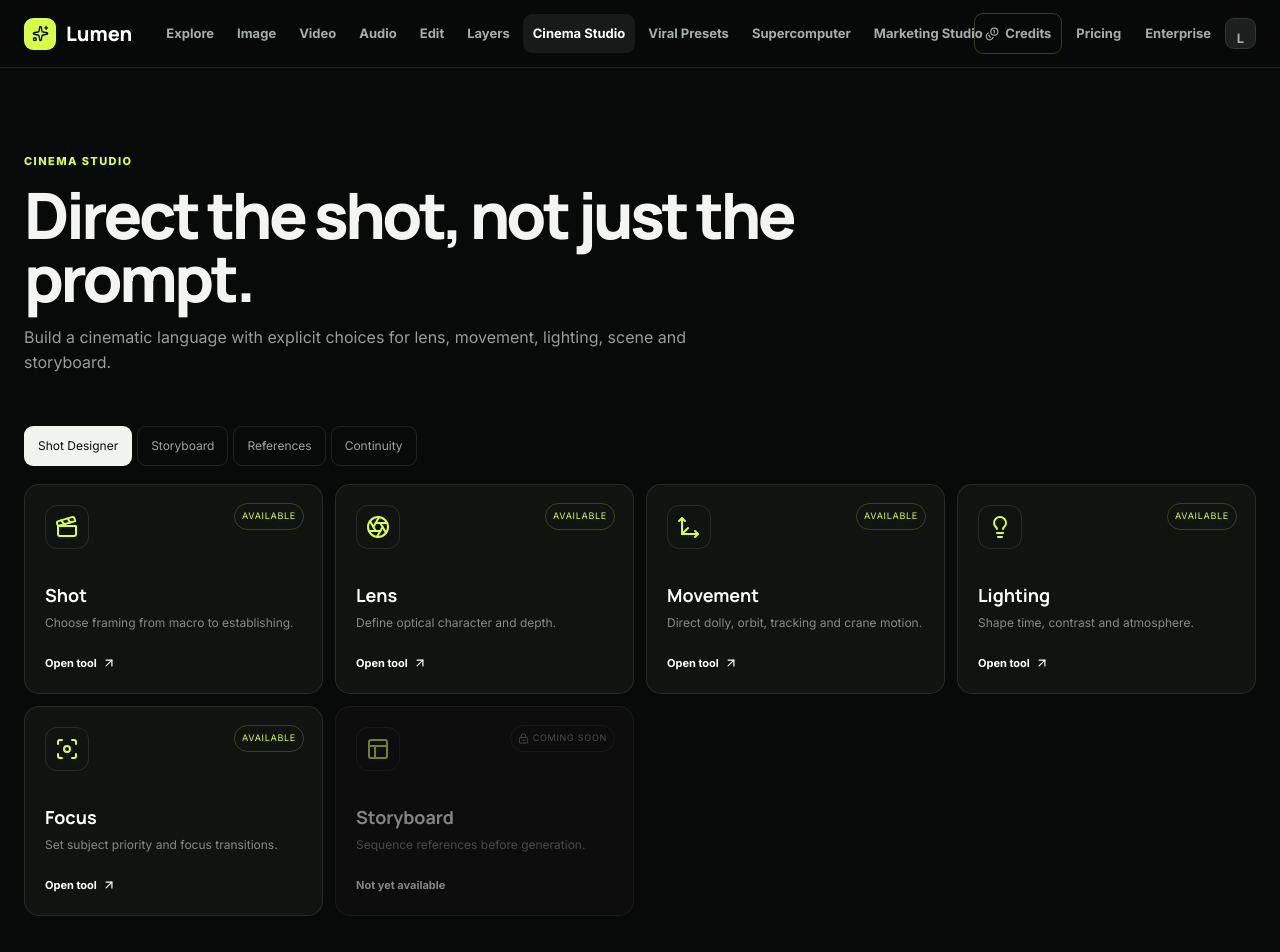
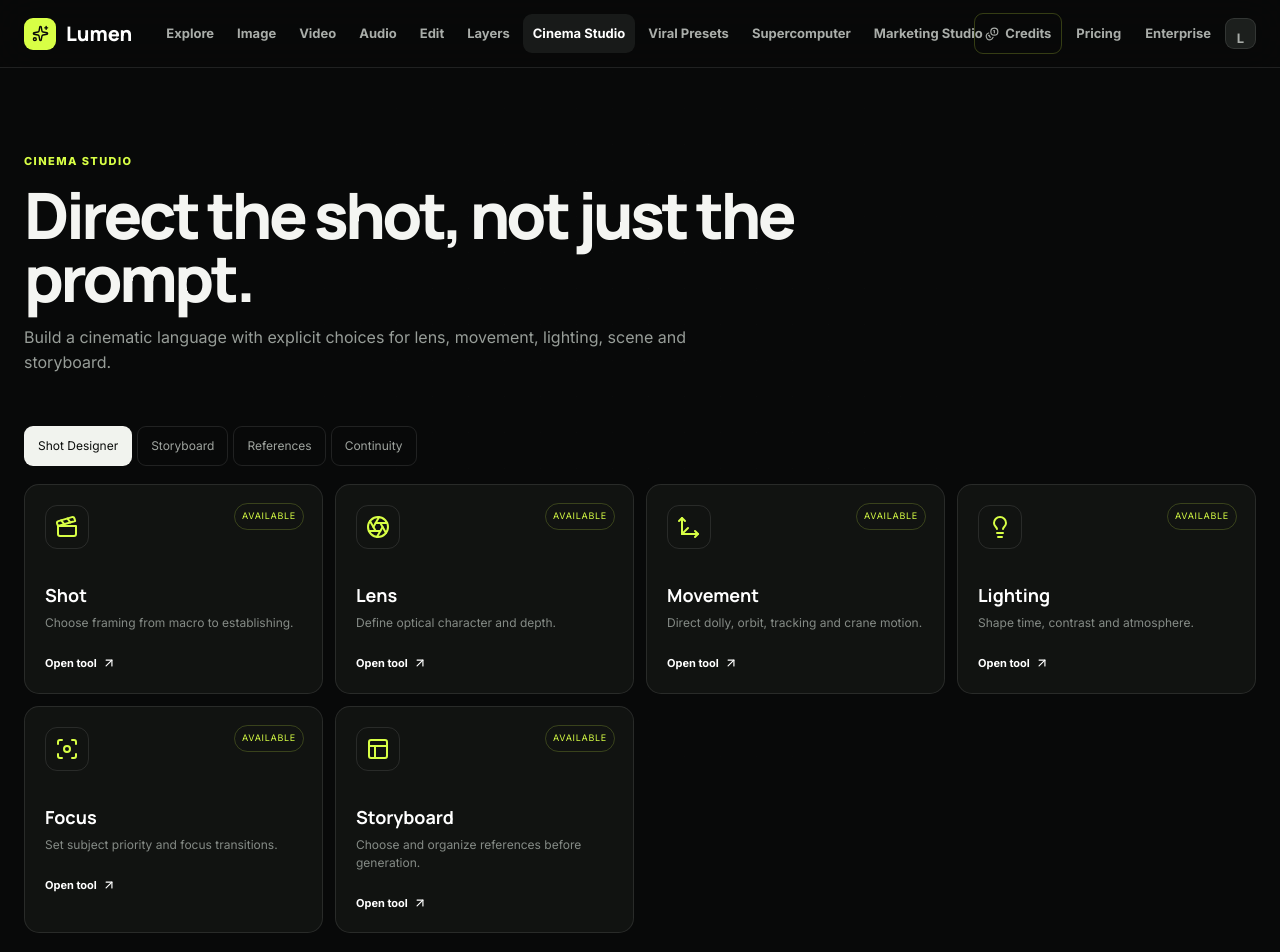
Before and after one commit to aalgume2-ship-it/auto-publisher-ai, a Next.js app in the folder apps/web/: page /cinema in a window 1280 px wide. Shown: the top 952 px of the page. Built offline with nearby package versions, Linux system fonts and the light colour scheme.

Commit message:
fix(web): wire cinema controls to working production tools

```diff
--- a/apps/web/src/app/cinema/page.tsx
+++ b/apps/web/src/app/cinema/page.tsx
@@ -1,2 +1,24 @@
-import { Aperture, Clapperboard, Focus, Lightbulb, Move3d, PanelsTopLeft } from 'lucide-react';import {PlatformShell,PageHero,ToolCard,SectionRail} from '../../components/creative/CreativePlatform';import {rails} from '../../components/creative/catalog';
-export default function Cinema(){return <PlatformShell><PageHero eyebrow="Cinema Studio" title="Direct the shot, not just the prompt." description="Build a cinematic language with explicit choices for lens, movement, lighting, scene and storyboard."/><div className="cp-tabs"><span>Shot Designer</span><span>Storyboard</span><span>References</span><span>Continuity</span></div><div className="cp-tool-grid"><ToolCard icon={<Clapperboard/>} title="Shot" description="Choose framing from macro to establishing." href="/video"/><ToolCard icon={<Aperture/>} title="Lens" description="Define optical character and depth." href="/video"/><ToolCard icon={<Move3d/>} title="Movement" description="Direct dolly, orbit, tracking and crane motion." href="/video"/><ToolCard icon={<Lightbulb/>} title="Lighting" description="Shape time, contrast and atmosphere." href="/video"/><ToolCard icon={<Focus/>} title="Focus" description="Set subject priority and focus transitions." href="/video"/><ToolCard icon={<PanelsTopLeft/>} title="Storyboard" description="Sequence references before generation." href="#" available={false}/></div><SectionRail title="Cinema language" items={rails['Cinema & Motion']}/></PlatformShell>}
+import Link from 'next/link';
+import { Aperture, Clapperboard, Focus, Lightbulb, Move3d, PanelsTopLeft } from 'lucide-react';
+import {PlatformShell,PageHero,ToolCard,SectionRail} from '../../components/creative/CreativePlatform';
+import {rails} from '../../components/creative/catalog';
+
+const tabs=[
+  ['Shot Designer','/video?prompt=Design+a+cinematic+shot+with+intentional+framing+and+camera+movement'],
+  ['Storyboard','/dashboard/assets'],
+  ['References','/dashboard/assets'],
+  ['Continuity','/video?prompt=Create+a+cinematic+sequence+with+consistent+subject+appearance%2C+lighting+and+camera+language'],
+] as const;
+export default function Cinema(){return <PlatformShell>
+  <PageHero eyebrow="Cinema Studio" title="Direct the shot, not just the prompt." description="Build a cinematic language with explicit choices for lens, movement, lighting, scene and storyboard."/>
+  <div className="cp-tabs">{tabs.map(([label,href])=><Link key={label} href={href}>{label}</Link>)}</div>
+  <div className="cp-tool-grid">
+    <ToolCard icon={<Clapperboard/>} title="Shot" description="Choose framing from macro to establishing." href="/video?prompt=Create+a+cinematic+shot+with+purposeful+framing"/>
+    <ToolCard icon={<Aperture/>} title="Lens" description="Define optical character and depth." href="/video?prompt=Cinematic+35mm+lens%2C+natural+depth+of+field%2C+realistic+optical+character"/>
+    <ToolCard icon={<Move3d/>} title="Movement" description="Direct dolly, orbit, tracking and crane motion." href="/video?prompt=Smooth+cinematic+dolly+and+tracking+camera+movement+with+natural+parallax"/>
+    <ToolCard icon={<Lightbulb/>} title="Lighting" description="Shape time, contrast and atmosphere." href="/video?prompt=Cinematic+lighting%2C+controlled+contrast%2C+atmospheric+depth+and+realistic+highlights"/>
+    <ToolCard icon={<Focus/>} title="Focus" description="Set subject priority and focus transitions." href="/video?prompt=Cinematic+subject+focus+with+natural+rack+focus+transition+and+shallow+depth+of+field"/>
+    <ToolCard icon={<PanelsTopLeft/>} title="Storyboard" description="Choose and organize references before generation." href="/dashboard/assets"/>
+  </div>
+  <SectionRail title="Cinema language" items={rails['Cinema & Motion']}/>
+</PlatformShell>}
```
